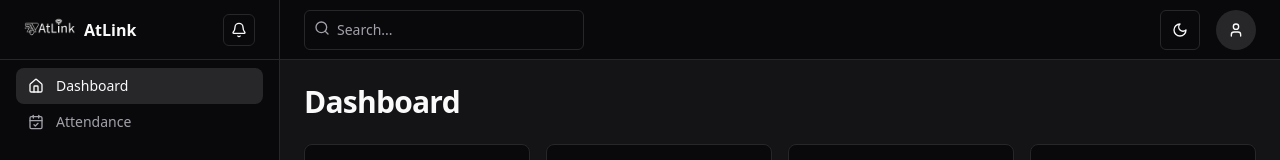
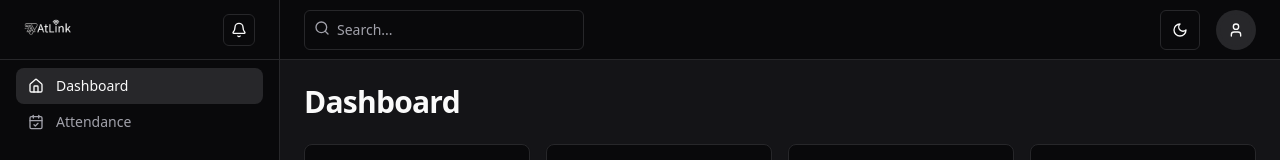
Before and after one commit to H4ckN3rd/Atlink, a Next.js app: page / in a window 1280 px wide. Shown: the top 160 px of the page. Built offline with nearby package versions, Linux system fonts and the light colour scheme; no server answers; the database is empty; sample sign-in values are in the browser's storage.

Commit message:
good..now make them a little bigger..and remove Atlink text in darhboard

```diff
--- a/src/app/(app)/layout.tsx
+++ b/src/app/(app)/layout.tsx
@@ -105,7 +105,7 @@ export default function DashboardLayout({
           <div className="flex h-14 items-center border-b px-4 lg:h-[60px] lg:px-6">
             <Link href="/" className="flex items-center gap-2 font-semibold text-primary">
               <Logo />
-              <span className="">AtLink</span>
+              <span className="sr-only">AtLink</span>
             </Link>
             <Button variant="outline" size="icon" className="ml-auto h-8 w-8">
               <Bell className="h-4 w-4" />
--- a/src/components/logo.tsx
+++ b/src/components/logo.tsx
@@ -16,9 +16,9 @@ export function Logo({ className }: { className?: string }) {
   const src = theme === 'dark' ? '/logo-dark.svg' : '/logo-light.svg'
 
   return (
-    <div className={cn('relative h-[52px] w-[52px]', className)}>
+    <div className={cn('relative h-[48px] w-[48px]', className)}>
       {isClient ? (
-        <Image src={src} alt="AtLink Logo" fill priority sizes="(max-width: 768px) 112px, 52px" />
+        <Image src={src} alt="AtLink Logo" fill priority sizes="(max-width: 768px) 112px, 48px" />
       ) : (
         <div className="h-full w-full rounded-full bg-muted" />
       )}
```
